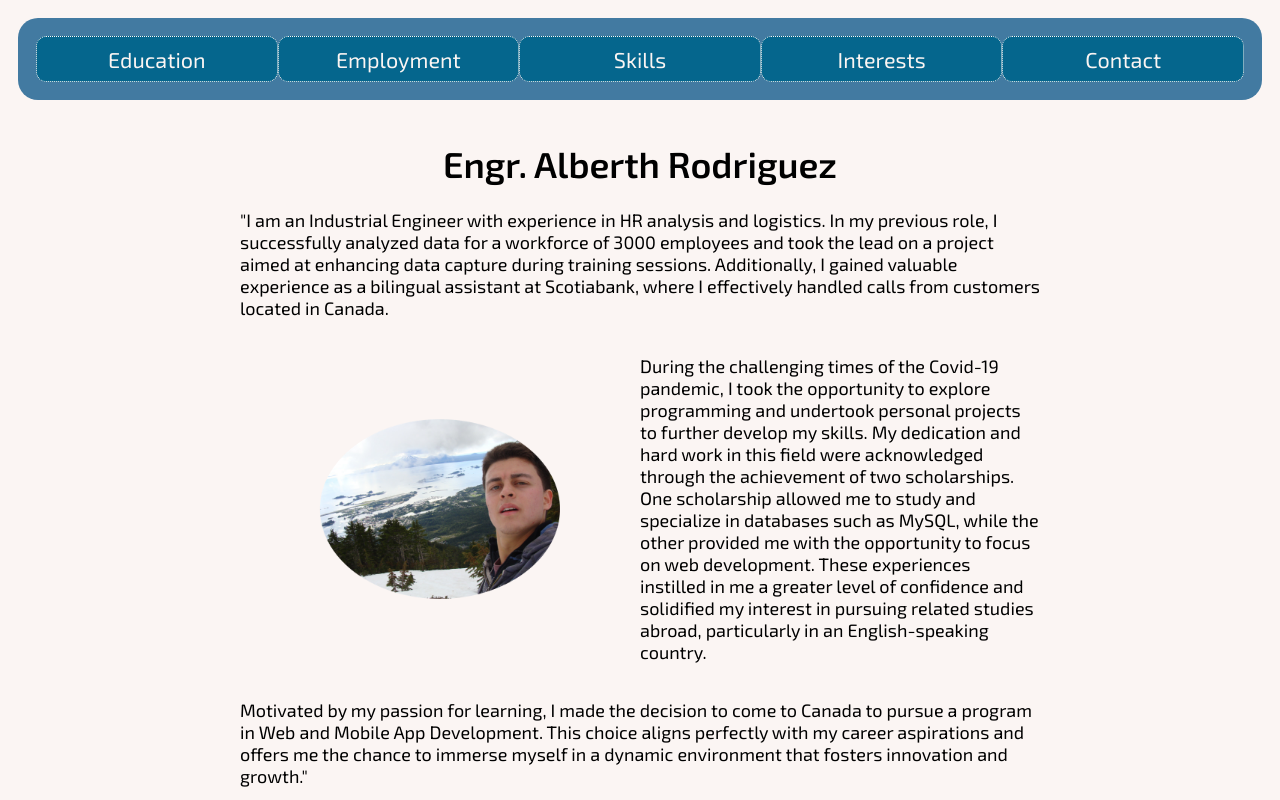
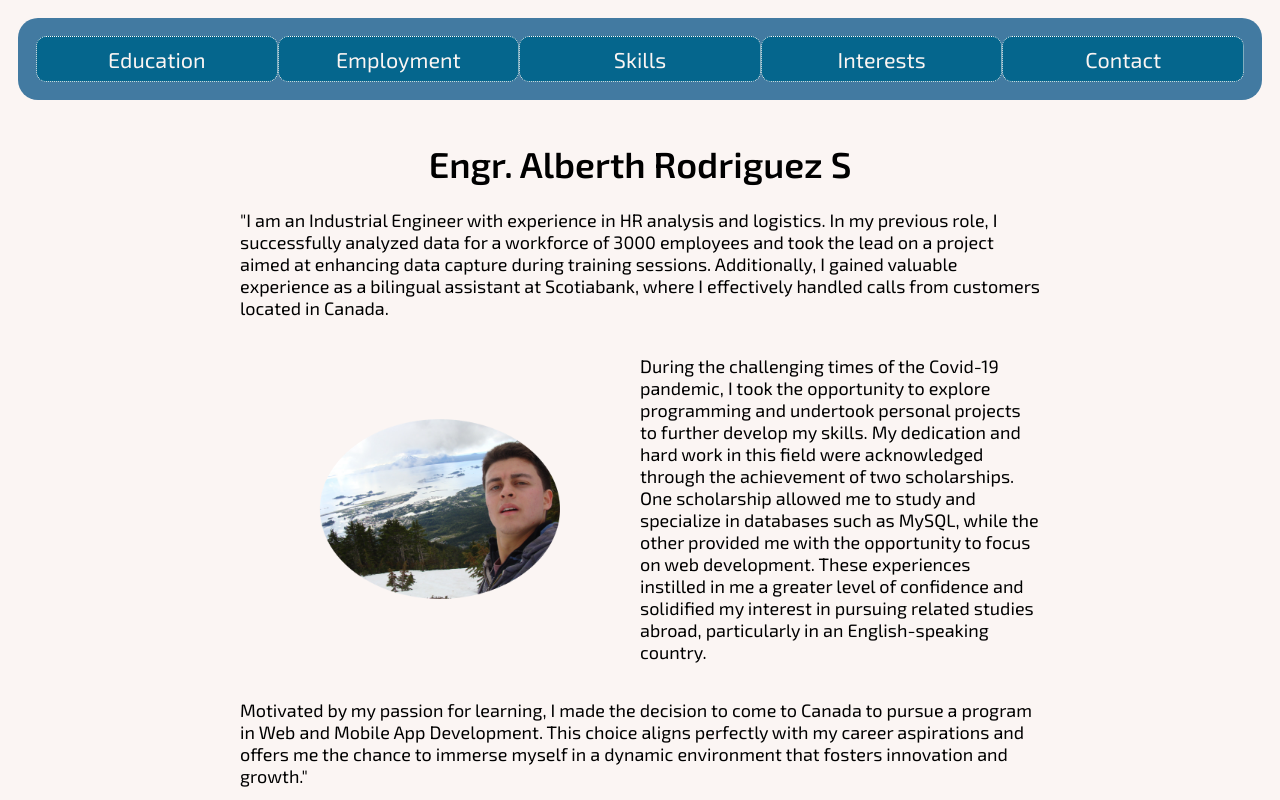
Before and after one commit to ALFAROSO/cv, a plain HTML site: page resume-Alberth-Rodriguez/index.html in a window 1280 px wide. Shown: the top 800 px of the page. Drawn offline with Linux system fonts and the light colour scheme.

Commit message:
Update index.html

```diff
--- a/resume-Alberth-Rodriguez/index.html
+++ b/resume-Alberth-Rodriguez/index.html
@@ -34,7 +34,7 @@
     <main>
 
         <h1>
-            Engr. Alberth Rodriguez
+            Engr. Alberth Rodriguez S
         </h1>
 
         <img class="pi" src="images/Picture.png" alt="Picture Alberth">
```
